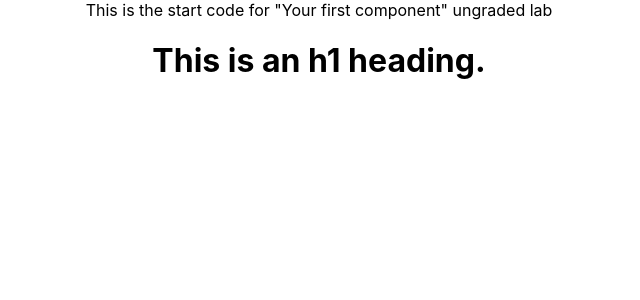
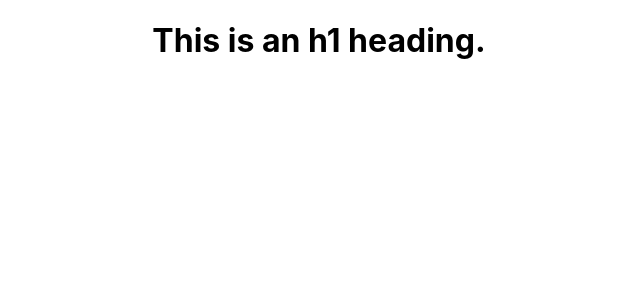
Before and after one commit to Waiyan64/my-first-react-app, a React (Create React App) app: page / in a window 1280 px wide. Shown: the top 300 px of the page, without its empty margins (321-961 px from the left). Built offline with nearby package versions, Linux system fonts and the light colour scheme.

Commit message:
Create Heading.js in components and import it.

```diff
--- a/src/App.js
+++ b/src/App.js
@@ -1,15 +1,10 @@
 import logo from './logo.svg';
 import './App.css';
+import Heading from './components/Heading';
 
-function Heading() {
-  return (
-  <h1>This is an h1 heading.</h1>
-  )
-}
 function App() {
   return (
     <div className="App">
-      This is the start code for "Your first component" ungraded lab
       <Heading />
     </div>
   );
--- /dev/null
+++ b/src/components/Heading.js
@@ -0,0 +1,7 @@
+function Heading() {
+    return (
+    <h1>This is an h1 heading.</h1>
+    );
+};
+
+export default Heading;
```
